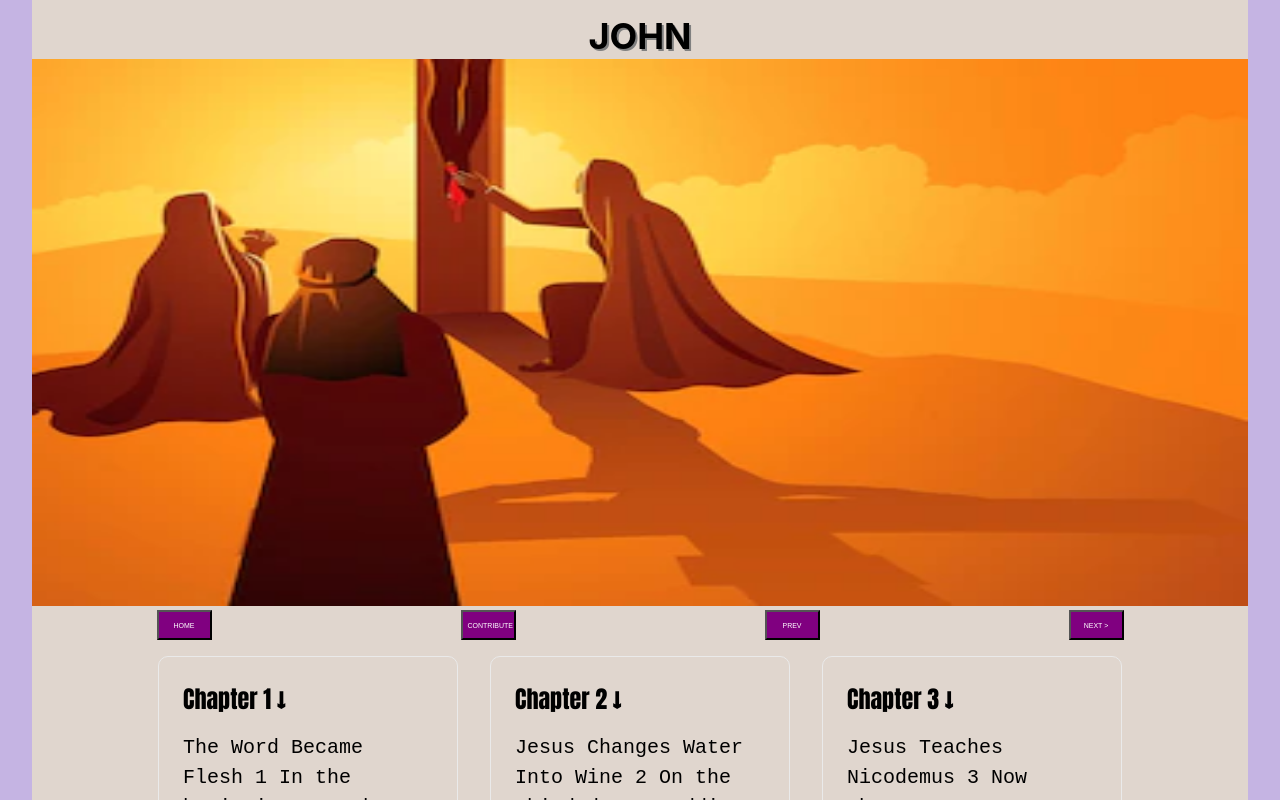
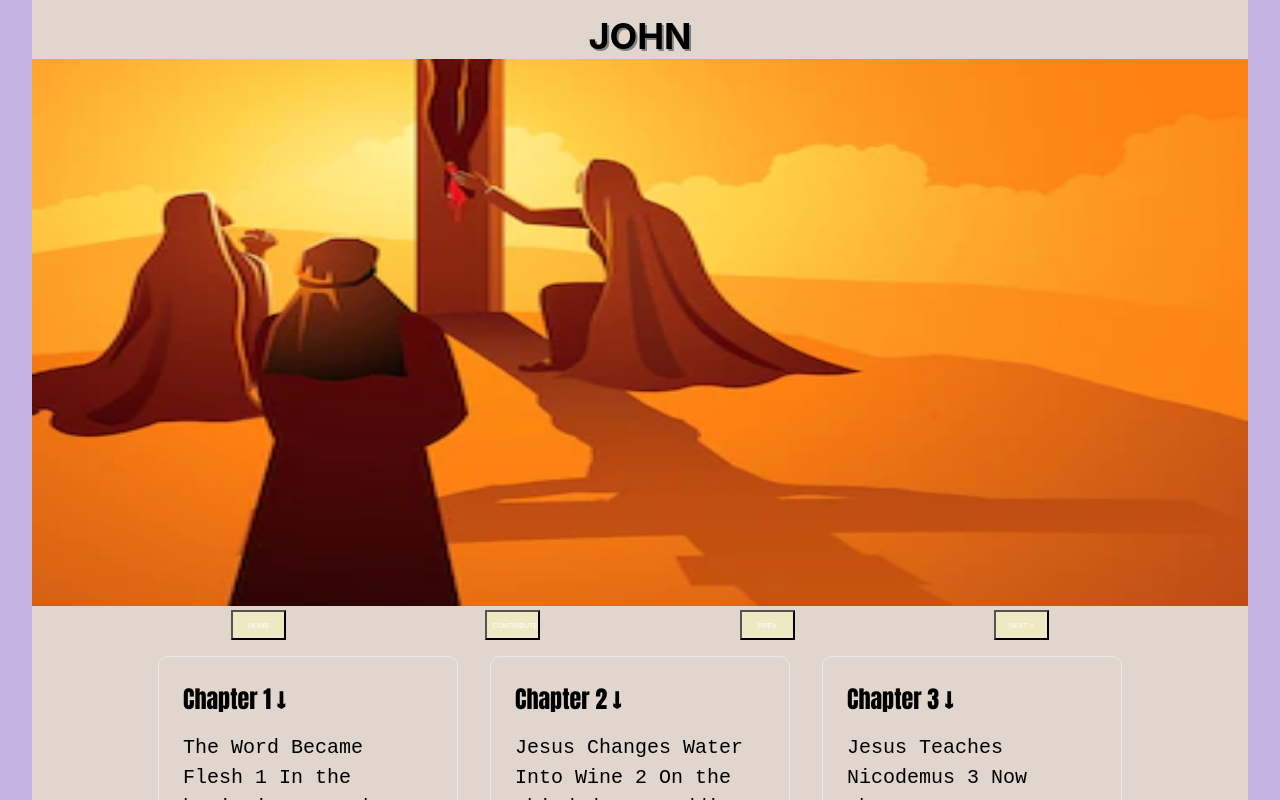
Before and after one commit to jnutt367/john, a Next.js app: page / in a window 1280 px wide. Shown: the top 800 px of the page. Built offline with nearby package versions, Linux system fonts and the light colour scheme.

Commit message:
Update Home.module.css
#FFFDB777

```diff
--- a/styles/Home.module.css
+++ b/styles/Home.module.css
@@ -138,16 +138,16 @@
 .nav {
     display: flex;
     flex-direction: row;
-    justify-content: space-around;
+    justify-content: space-evenly;
 }
 .button {
     color: white;
     height: 30px;
     width: 55px;
     font-size: 7px;
-    background-color: #800080;
+    background-color: #FFFDB777;
     align-items: center;
-    justify-content: space-between;
+    justify-content: space-evenly;
     padding: 5px;
 }
 
```
